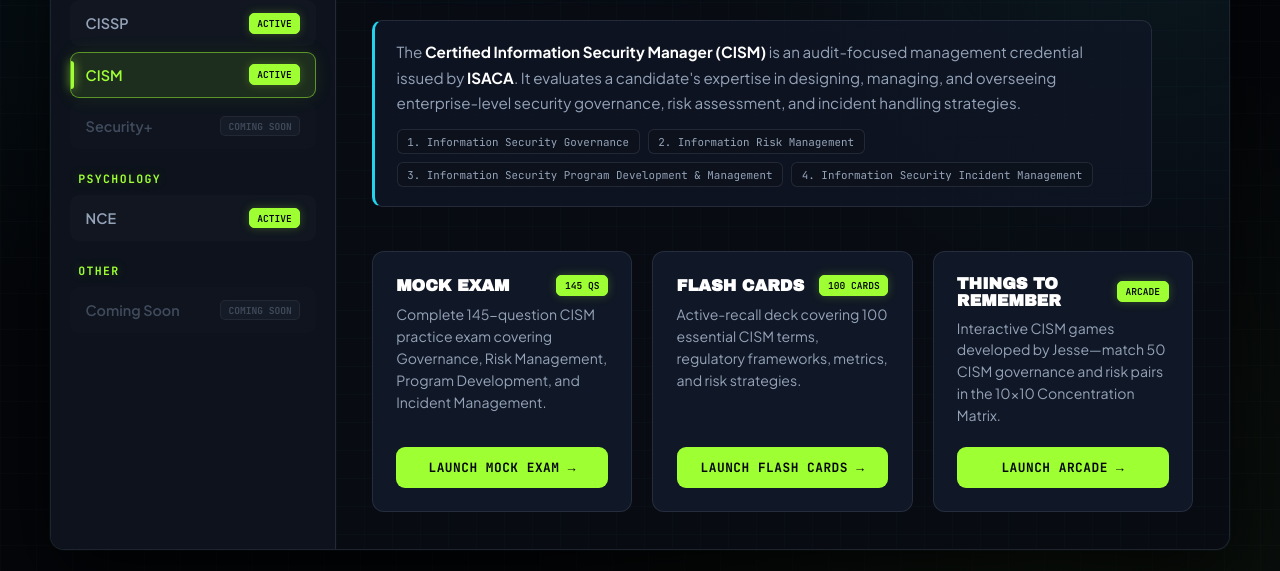
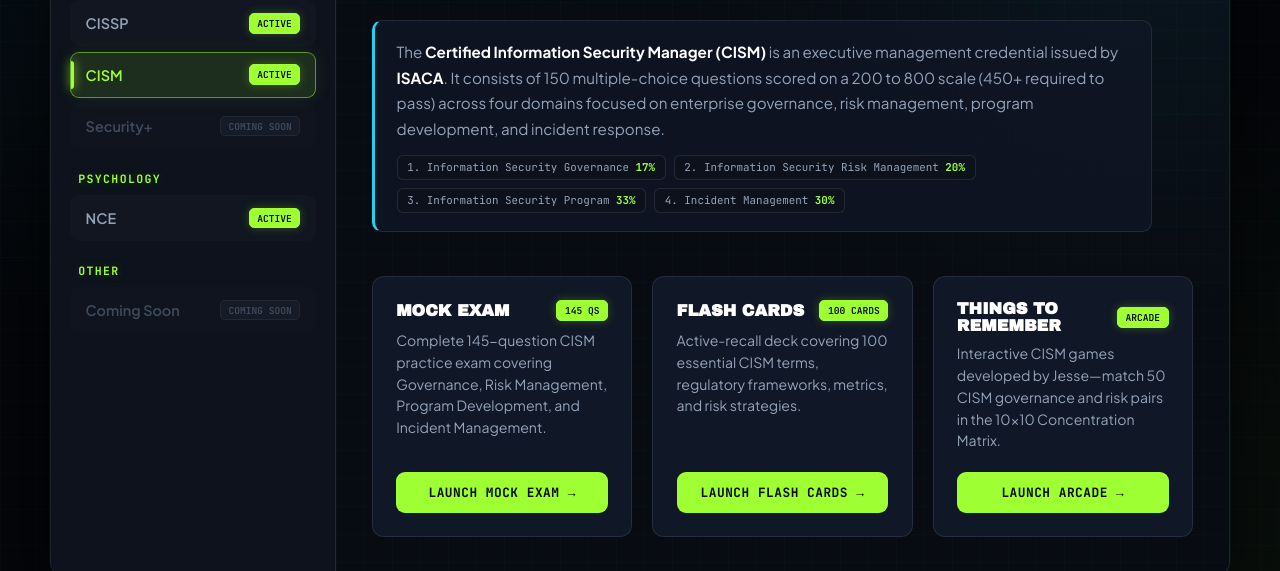
Before and after one commit to xjessejohnson/jesse-study-guides, a plain HTML site: page cism.html in a window 1280 px wide. Shown: the part 247-818 px from the top of the page. Drawn offline with Linux system fonts and the light colour scheme.

Commit message:
Update CISM description and domain details

```diff
--- a/cism.html
+++ b/cism.html
@@ -183,13 +183,13 @@
         <!-- CISM Description Banner -->
         <div class="hub-summary">
           <p>
-            The <strong>Certified Information Security Manager (CISM)</strong> is an audit-focused management credential issued by <strong>ISACA</strong>. It evaluates a candidate's expertise in designing, managing, and overseeing enterprise-level security governance, risk assessment, and incident handling strategies.
+            The <strong>Certified Information Security Manager (CISM)</strong> is an executive management credential issued by <strong>ISACA</strong>. It consists of 150 multiple-choice questions scored on a 200 to 800 scale (450+ required to pass) across four domains focused on enterprise governance, risk management, program development, and incident response.
           </p>
           <div class="domain-pills">
-            <div class="domain-pill">1. Information Security Governance</div>
-            <div class="domain-pill">2. Information Risk Management</div>
-            <div class="domain-pill">3. Information Security Program Development &amp; Management</div>
-            <div class="domain-pill">4. Information Security Incident Management</div>
+            <div class="domain-pill">1. Information Security Governance <span>17%</span></div>
+            <div class="domain-pill">2. Information Security Risk Management <span>20%</span></div>
+            <div class="domain-pill">3. Information Security Program <span>33%</span></div>
+            <div class="domain-pill">4. Incident Management <span>30%</span></div>
           </div>
         </div>
 
@@ -224,7 +224,7 @@
               </div>
               <p>Interactive CISM games developed by Jesse—match 50 CISM governance and risk pairs in the 10x10 Concentration Matrix.</p>
             </div>
-            <button type="button" class="btn-lime" onclick="openLauncherMenu()">Launch Arcade &rarr;</button>
+            <a href="cism-remember.html" class="btn-lime">Launch Arcade &rarr;</a>
           </div>
         </div>
       </main>
```
